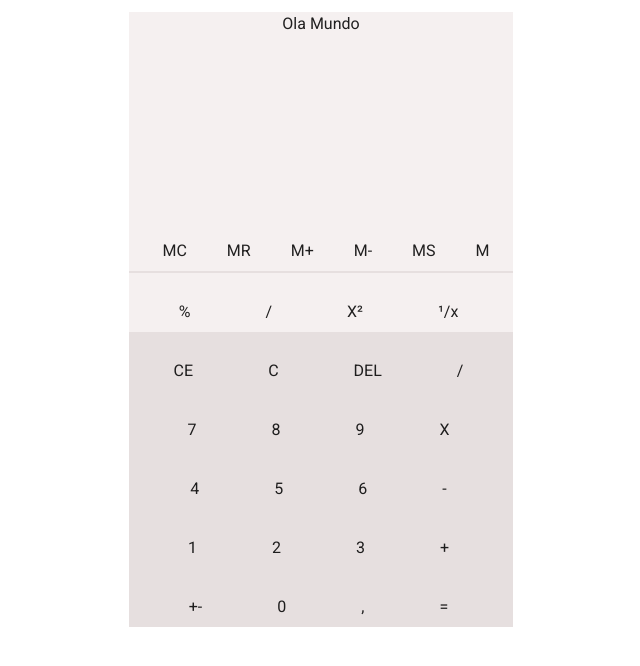
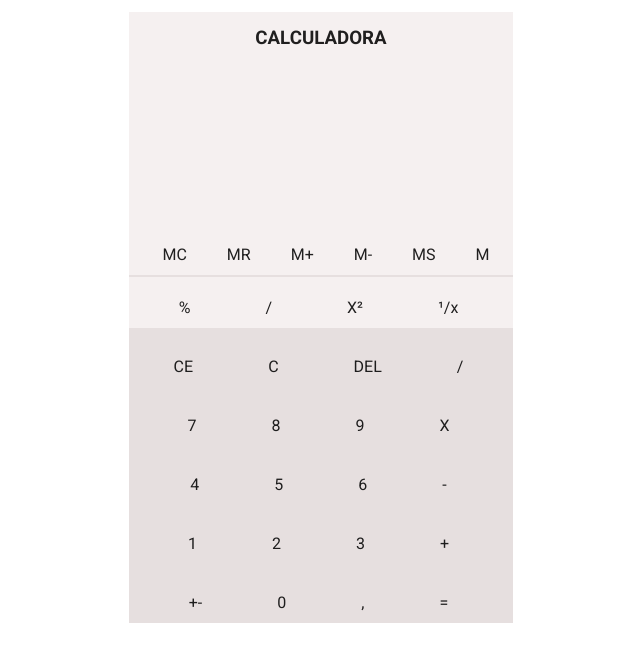
Before and after one commit to GustavoMKarnopp/Calculadora, a Vue app: page / in a window 1280 px wide. Shown: the top 666 px of the page, without its empty margins (331-971 px from the left). Built offline with nearby package versions, Linux system fonts and the light colour scheme.

Commit message:
Layout ajustado

```diff
--- a/src/components/AppCalculadora.vue
+++ b/src/components/AppCalculadora.vue
@@ -1,12 +1,8 @@
 <template>
       <v-col class="text-center" cols="12">
+       <!-- <AppResult/>-->
        <AppLayout class="Layout"/>
       </v-col>
-      <!--
-         <v-col cols="6">
-        <AppResult/>
-      </v-col>
-      -->
 </template>
 
 <script>
@@ -20,14 +16,10 @@ import AppLayout from './shared/AppLayout.vue'
     }),
     components:{
       AppLayout,
-    //  AppResult
+      //AppResult
     }
   }
 </script>
 <style>
-.Layout{
-  height: 200px;
-  margin-bottom: 0;
-}
 
 </style>
--- a/src/components/shared/AppLayout.vue
+++ b/src/components/shared/AppLayout.vue
@@ -1,8 +1,15 @@
 <template>
     <main class=" header">
+      <v-container>
         <div class="display">
-           <div>Ola Mundo</div>
+          <div class="nome">
+              <h3>CALCULADORA</h3>
+          </div>
+          <div class="Valores">
+              <h2>{{valor}}</h2>
+          </div>
         </div >
+      </v-container>
             <v-app cols="12" >
                 <div class="BotoesF1" cols="2">
                  <button class="bts"> MC </button>
@@ -40,7 +47,7 @@
                       <button class="btsC1"> - </button>
                     </div>
                     <div class=" BotoesC4 " cols="3">
-                      <button class="btsC1"> 1 </button>
+                      <button v-on:click="valor += 1" class="btsC1"> 1 </button>
                       <button class="btsC1">  2</button>
                       <button class="btsC1"> 3 </button>
                       <button class="btsC1"> + </button>
@@ -58,21 +65,20 @@
 </template>
 <script>
 export default {
-
+  data: () => ({
+    props:{
+      valor: 1
+    }
+  })
 }
 </script>
 <style>
-
-
 
 /* ------------------------------CONFIGURA O DISPLAY----------------------------------- */
 .display{
   height: 200px;
   width: 100%;
 }
-
-
-
     /* ------------------------------CONFIGURAÇÃO do MOBILE---------------------------------- */
 
   @media (min-width: 320px){
@@ -92,7 +98,19 @@ export default {
   .btsC1{
     margin:0px 10px 7px 20px;
   }
-  }
+  .Valores{
+      float: right;
+      width: 100%;
+      height: 50px;
+      margin-top: 130px;
+      bottom:0;
+      padding-bottom: 0;
+    }
+  h2{
+      font-size: 25px;
+      float: right;
+    }
+}
 
 /* ------------------------------CONFIGURAÇÃO do TABLET---------------------------------- */
 
@@ -118,6 +136,18 @@ export default {
       .btsF2{
        margin:0px 20px 2px 30px;
       }
+      .Valores{
+        float: right;
+        width: 100%;
+        height: 50px;
+        margin-top: 130px;
+        bottom:0;
+        padding-bottom: 0;
+    }
+      h2{
+        font-size: 25px;
+        float: right;
+    }
     }
   /* ------------------------------CONFIGURAÇÃO do DESKTOP---------------------------------- */
    @media (min-width: 1024px){
@@ -136,17 +166,28 @@ export default {
       width: 30%;
       background-color: #f5f0f0;
     }
+    .bts{
+         margin:0px 15px 2px 25px;
+      }
+      .btsF2{
+        margin:12px 40px 2px 35px ;
+      }
     .btsC1{
-    margin:20px 40px 2px 35px ;
-  }
-    .btsF2{
-    margin:20px 40px 2px 35px ;
-  }
-  .bts{
-    margin:20px 15px 2px 25px;
-  }
-  }
-
+      margin: 20px 40px 2px 35px ;
+    }
+    .Valores{
+      float: right;
+      width: 100%;
+      height: 50px;
+      margin-top: 130px;
+      bottom:0;
+      padding-bottom: 0;
+    }
+    h2{
+      float: right;
+      font-size: 25px;
+    }
+   }
 
 /*----------------------------------BOTÕES DA CALCULADORA FILEIRAS 1 E 2---------------------------------------- */
 
--- a/src/components/shared/AppResult.vue
+++ b/src/components/shared/AppResult.vue
@@ -1,5 +1,4 @@
 <template>
-
 </template>
 <script>
 export default {
```
